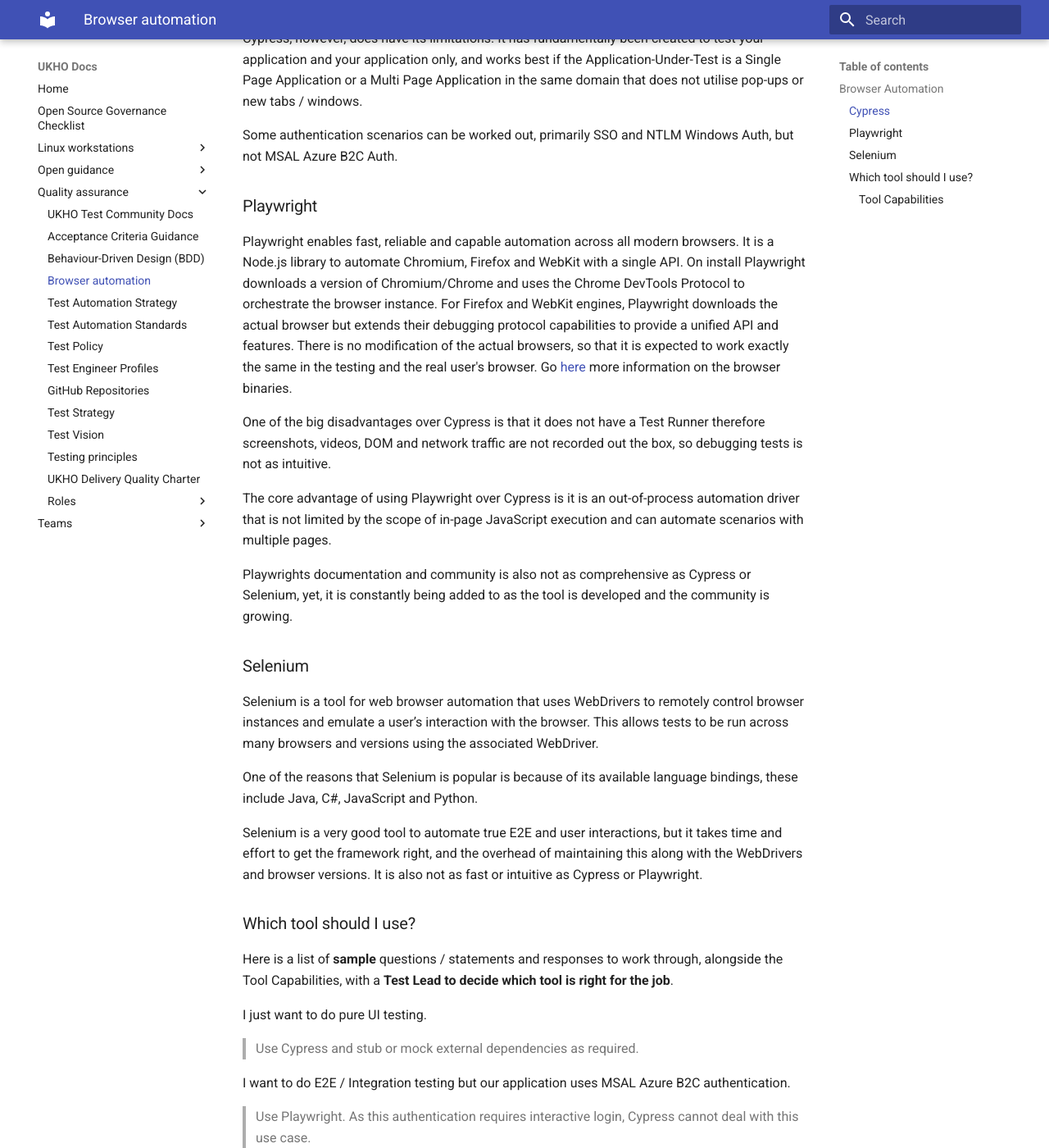
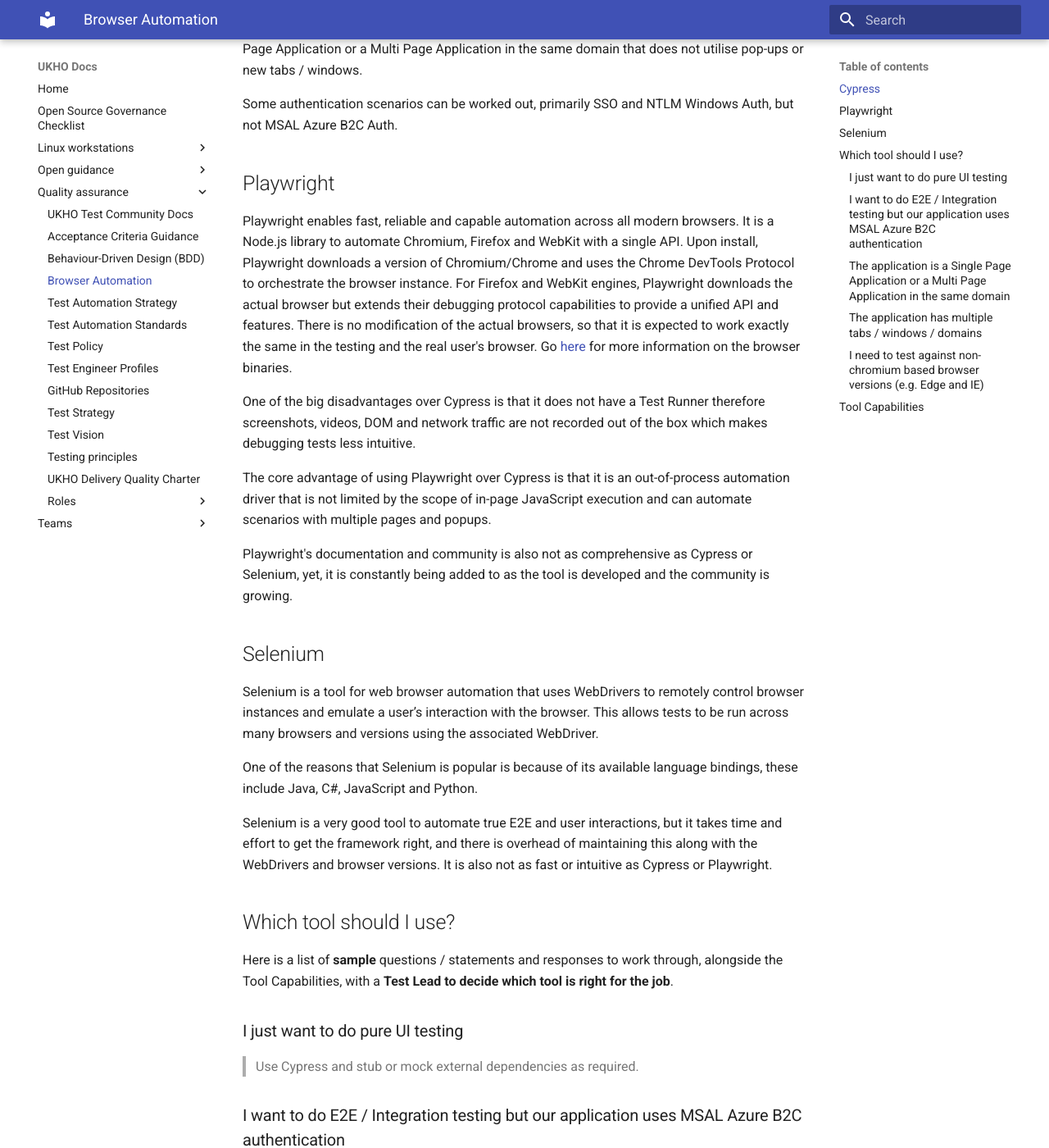
Before and after one commit to UKHO/docs, an MkDocs documentation site: the page built from docs/quality-assurance/browser-automation.md, in a window 1280 px wide and 1400 px high, scrolled down 537 px. Shown: the whole window at 82% size. Built offline with MkDocs 1.6.1 and Material for MkDocs 9.7.7, drawn with Linux system fonts in a browser that asks for light colours; some of the changed text lies outside the part shown.

Commit message:
Styling and minor grammar changes

```diff
--- a/docs/quality-assurance/browser-automation.md
+++ b/docs/quality-assurance/browser-automation.md
@@ -1,59 +1,68 @@
+# Browser Automation
 
-
-## Browser Automation
 This section will cover the browser automation tools we use at the UKHO and the recommended uses for each one.
 
 The 3 recommended tools for Browser Automation (UI, e2e and Integration) at the UKHO are:
 
-### Cypress
+## Cypress
+
 Cypress is a front end testing tool built for testing web apps. Cypress runs within available and supported browsers installed on the machine (the Electron browser is baked into Cypress and does not need to be installed separately). Cypress test code is executed directly within the browser as JavaScript, meaning there are no language or driver bindings and the tests can execute much faster and with more reliability. It also has full DOM and network traffic recording to aid debugging within the Cypress Test Runner.
 
 Cypress, however, does have its limitations. It has fundamentally been created to test your application and your application only, and works best if the Application-Under-Test is a Single Page Application or a Multi Page Application in the same domain that does not utilise pop-ups or new tabs / windows.
 
 Some authentication scenarios can be worked out, primarily SSO and NTLM Windows Auth, but not MSAL Azure B2C Auth.
 
-### Playwright
-Playwright enables fast, reliable and capable automation across all modern browsers. It is a Node.js library to automate Chromium, Firefox and WebKit with a single API. On install Playwright downloads a version of Chromium/Chrome and uses the Chrome DevTools Protocol to orchestrate the browser instance. For Firefox and WebKit engines, Playwright downloads the actual browser but extends their debugging protocol capabilities to provide a unified API and features. There is no modification of the actual browsers, so that it is expected to work exactly the same in the testing and the real user's browser. Go [here](https://github.com/microsoft/playwright/blob/master/docs/installation.md) more information on the browser binaries.
+## Playwright
 
-One of the big disadvantages over Cypress is that it does not have a Test Runner therefore screenshots, videos, DOM and network traffic are not recorded out the box, so debugging tests is not as intuitive.
+Playwright enables fast, reliable and capable automation across all modern browsers. It is a Node.js library to automate Chromium, Firefox and WebKit with a single API. Upon install, Playwright downloads a version of Chromium/Chrome and uses the Chrome DevTools Protocol to orchestrate the browser instance. For Firefox and WebKit engines, Playwright downloads the actual browser but extends their debugging protocol capabilities to provide a unified API and features. There is no modification of the actual browsers, so that it is expected to work exactly the same in the testing and the real user's browser. Go [here](https://github.com/microsoft/playwright/blob/master/docs/installation.md) for more information on the browser binaries.
 
-The core advantage of using Playwright over Cypress is it is an out-of-process automation driver that is not limited by the scope of in-page JavaScript execution and can automate scenarios with multiple pages.
+One of the big disadvantages over Cypress is that it does not have a Test Runner therefore screenshots, videos, DOM and network traffic are not recorded out of the box which makes debugging tests less intuitive.
 
-Playwrights documentation and community is also not as comprehensive as Cypress or Selenium, yet, it is constantly being added to as the tool is developed and the community is growing.
+The core advantage of using Playwright over Cypress is that it is an out-of-process automation driver that is not limited by the scope of in-page JavaScript execution and can automate scenarios with multiple pages and popups.
 
-### Selenium
+Playwright's documentation and community is also not as comprehensive as Cypress or Selenium, yet, it is constantly being added to as the tool is developed and the community is growing.
+
+## Selenium
+
 Selenium is a tool for web browser automation that uses WebDrivers to remotely control browser instances and emulate a user’s interaction with the browser. This allows tests to be run across many browsers and versions using the associated WebDriver.
 
 One of the reasons that Selenium is popular is because of its available language bindings, these include Java, C#, JavaScript and Python.
 
-Selenium is a very good tool to automate true E2E and user interactions, but it takes time and effort to get the framework right, and the overhead of maintaining this along with the WebDrivers and browser versions. It is also not as fast or intuitive as Cypress or Playwright.
+Selenium is a very good tool to automate true E2E and user interactions, but it takes time and effort to get the framework right, and there is overhead of maintaining this along with the WebDrivers and browser versions. It is also not as fast or intuitive as Cypress or Playwright.
 
-### Which tool should I use?
+## Which tool should I use?
+
 Here is a list of **sample** questions / statements and responses to work through, alongside the Tool Capabilities, with a **Test Lead to decide which tool is right for the job**.
 
-I just want to do pure UI testing.
+### I just want to do pure UI testing
+
 > Use Cypress and stub or mock external dependencies as required.
 
-I want to do E2E / Integration testing but our application uses MSAL Azure B2C authentication.
-> Use Playwright. As this authentication requires interactive login,
-> Cypress cannot deal with this use case.
+### I want to do E2E / Integration testing but our application uses MSAL Azure B2C authentication
 
-Is the application a Single Page Application or a Multi Page Application in the same domain?
+> Use Playwright. As this authentication requires interactive login, Cypress cannot deal with this use case.
+
+### The application is a Single Page Application or a Multi Page Application in the same domain
+
 > Use Cypress. There is a package to deal with NTLM(Windows) authentication and recipes for general SSO.
 
-Will the application have multiple tabs / windows / domains?
+### The application has multiple tabs / windows / domains
+
 > Use Playwright.
 
-Do I need to test against non-chromium based browser versions (e.g. Edge and IE)?
+### I need to test against non-chromium based browser versions (e.g. Edge and IE)
+
 > If yes, consider if this needs to be automated. If it does then
 > Selenium, if not refer back to the previous questions.
 
-#### Tool Capabilities
+## Tool Capabilities
+
 This section will outline the capabilities of each tool to assist in the selection of the correct tool.
 
 |Capablity|Cypress|Playwright|Selenium|
 |--|--|--|--|
 |Documentation| Yes ([link](https://docs.cypress.io/guides/overview/why-cypress.html#In-a-nutshell))| Yes ([link](https://playwright.dev/))| Yes ([link](https://www.selenium.dev/documentation/en/))|
+|Relative speed of execution|Fastest|Fast|Slowest|
 |Open-source|Yes|Yes|Yes|
 |Supported Browsers|Chrome, Electron, Firefox, Edge (Chromium)|Chrome and Edge (Chromium), Safari (WebKit) and Firefox|Chrome, Safari, Firefox, Edge (Legacy and Chromium), Internet Explorer|
 |Supported Languages|JavaScript|JavaScript|Java, C#, JavaScript, Python, Ruby|
```
Also changed, not shown: other parts of docs/quality-assurance/browser-automation.md (+1 -0 lines).
